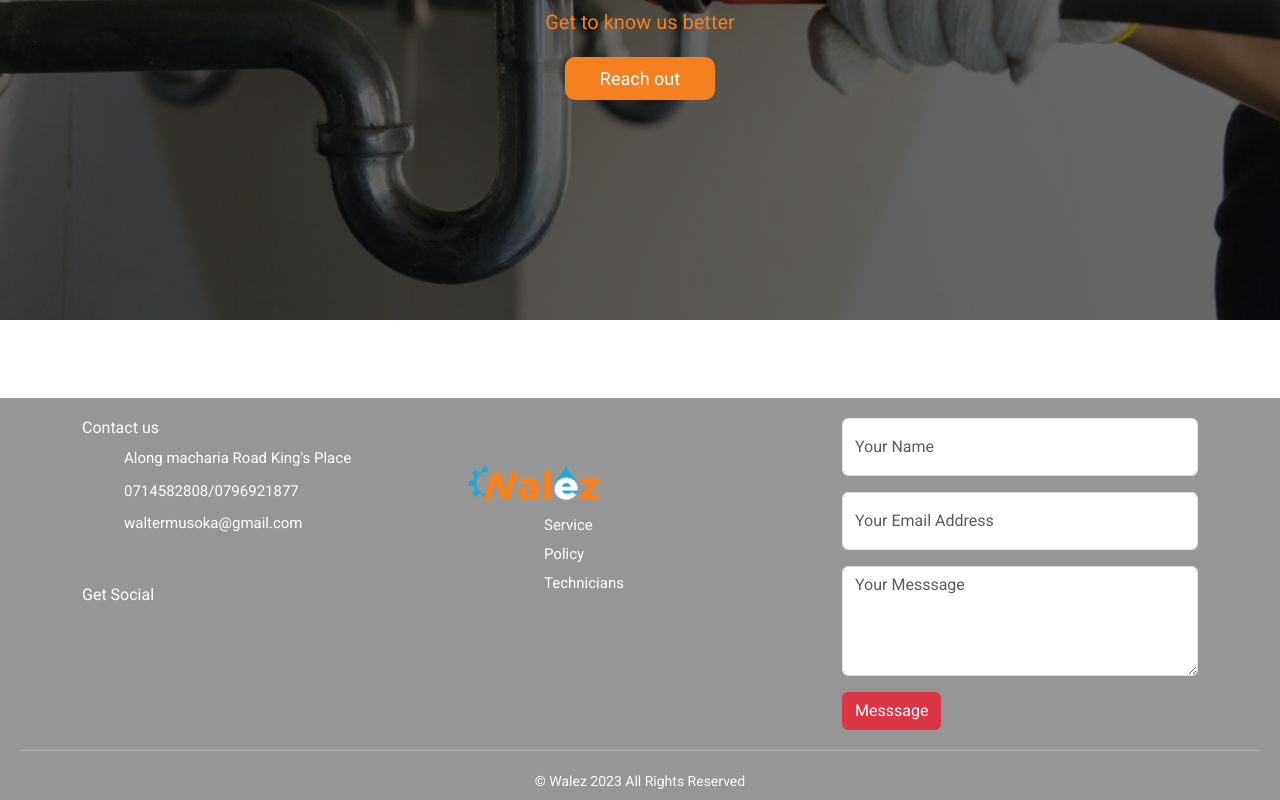
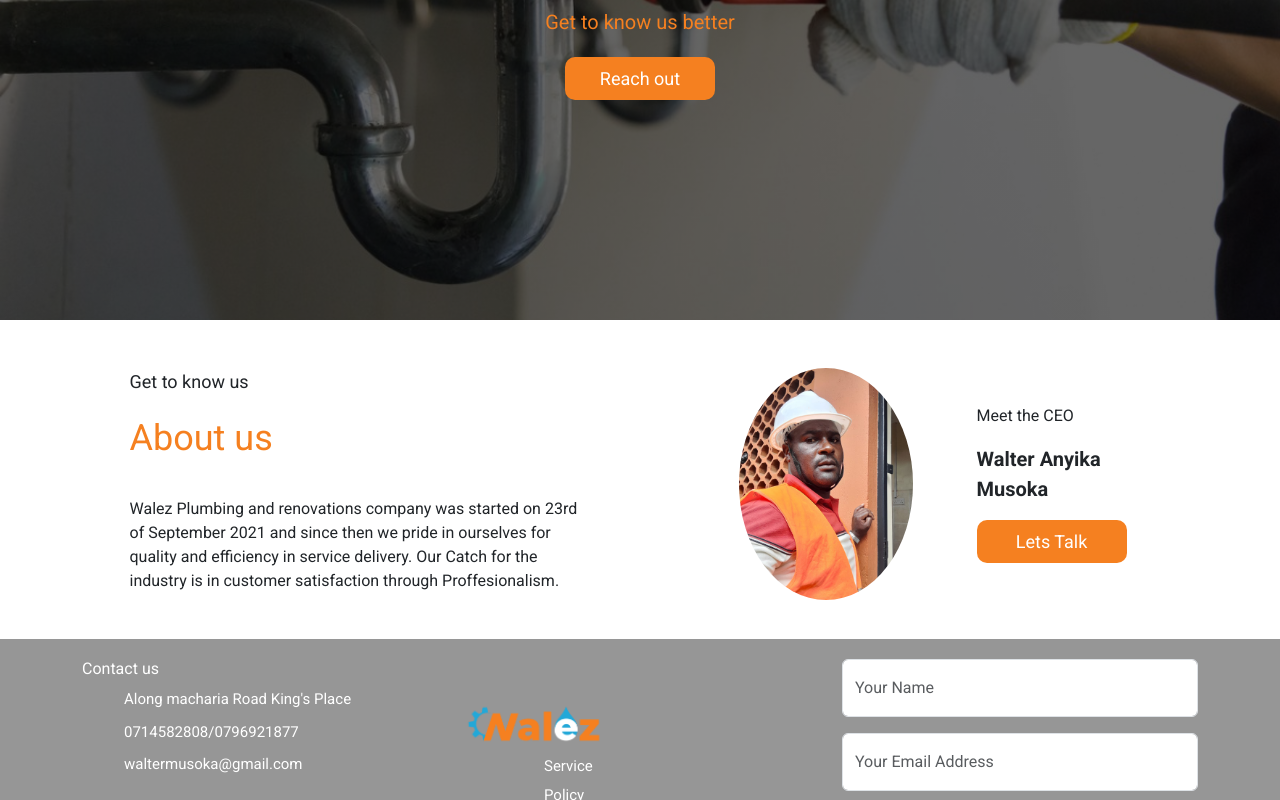
Before and after one commit to Manenomyk/Walez-Plumbing, a React (Create React App) app: page /About in a window 1280 px wide. Shown: the part 454-1254 px from the top of the page. Built offline with nearby package versions, Linux system fonts and the light colour scheme.

Commit message:
about infomation

```diff
--- a/src/Pages/About/About.css
+++ b/src/Pages/About/About.css
@@ -19,3 +19,19 @@
     border-radius: 10px;
     margin-bottom: 2rem;
 }
+
+.us{
+    color: #F58020;
+    font-size: 36px;
+    margin-bottom: 2rem;
+}
+.walace{
+    border-radius: 50%;
+}
+.name{
+    font-size: 20px;
+
+}
+.get{
+    font-size: 18px;
+}
--- a/src/Pages/About/About.js
+++ b/src/Pages/About/About.js
@@ -1,13 +1,12 @@
-import React from 'react';
-import './About.css';
-import * as abou from 'react-bootstrap';
+import React from "react";
+import "./About.css";
+import * as abou from "react-bootstrap";
 import { BsTelephoneFill } from "react-icons/bs";
 import logo from "../../Assets/logo.jpg";
 import abo from "../../Assets/abou.jpg";
 import owner from "../../Assets/wallace.jpeg";
 import * as rev from "react-reveal";
 import log from "../../Assets/log.png";
-
 
 function About() {
   return (
@@ -73,19 +72,45 @@ function About() {
         </rev.Zoom>
       </div>
 
-    <div className='aboutinfo'>
+      <div className="aboutinfo">
         <abou.Container>
           <abou.Row>
-          <abou.Col lg={5} className='mx-auto'>
-
+            <abou.Col lg={5} className="mx-auto">
+              <div className="abouinfo">
+                <p className="get">Get to know us</p>
+                <p className="us">About us</p>
+                <p>
+                  Walez Plumbing and renovations company was started on 23rd of
+                  September 2021 and since then we pride in ourselves for
+                  quality and efficiency in service delivery. Our Catch for the
+                  industry is in customer satisfaction through Proffesionalism.
+                </p>
+              </div>
             </abou.Col>
-          <abou.Col lg={5} className='mx-auto'>
-
+            <abou.Col lg={5} className="mx-auto">
+              <abou.Row>
+                <abou.Col lg={5} className="mx-auto">
+                  <div>
+                    <abou.Image
+                      className="walace"
+                      src={owner}
+                      fluid
+                      alt="CEO Image"
+                    />
+                  </div>
+                </abou.Col>
+                <abou.Col lg={5} className="my-auto">
+                  <div>
+                    <p>Meet the CEO</p>
+                    <p className="name"><b>Walter Anyika Musoka</b></p>
+                    <div className="buton">Lets Talk</div>
+                  </div>
+                </abou.Col>
+              </abou.Row>
             </abou.Col>
           </abou.Row>
         </abou.Container>
       </div>
-
 
       <div className="contact">
         <a id="contact"></a>
@@ -96,7 +121,8 @@ function About() {
                 <h3>Contact us</h3>
                 <ul>
                   <li>
-                    <i className="fas fa-map-marker-alt"></i>Along macharia Road King's Place
+                    <i className="fas fa-map-marker-alt"></i>Along macharia Road
+                    King's Place
                   </li>
                   <li>
                     <i className="fas fa-phone-alt"></i>0714582808/0796921877
@@ -211,7 +237,7 @@ function About() {
         </p>
       </div>
     </div>
-  )
+  );
 }
 
-export default About
+export default About;
```
Lines whose indentation alone changed are shown as unchanged.
